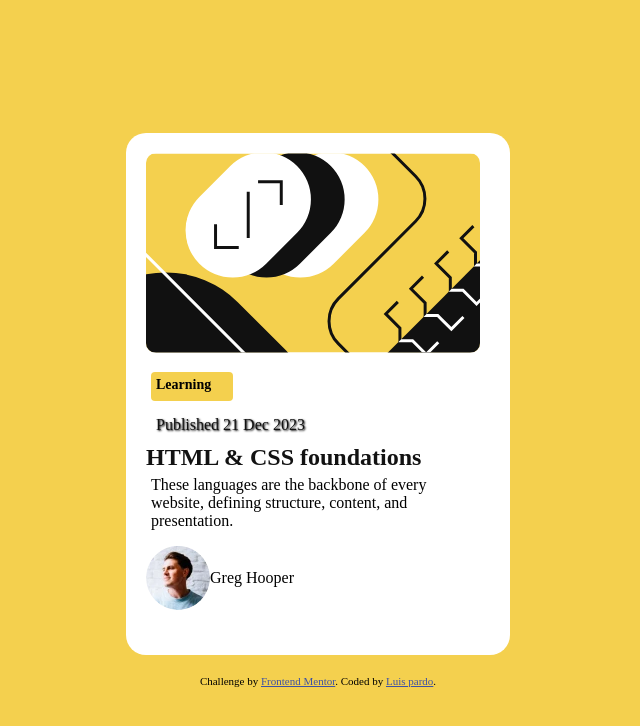
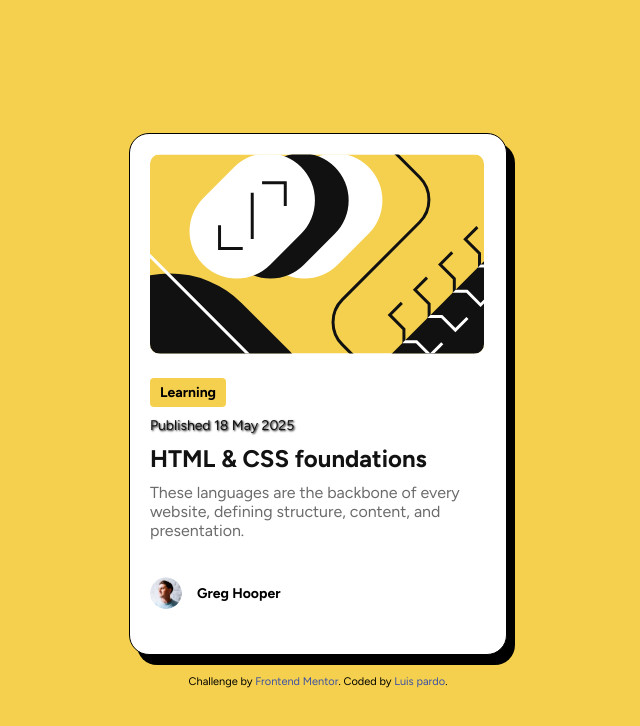
Before and after one commit to luispardo327/reto_frontend-2, a plain HTML site: page index.html in a window 1280 px wide. Shown: the whole page, without its empty margins (322-962 px from the left). Drawn offline with Linux system fonts and the light colour scheme.

Commit message:
aplicando los ultimos estilos en la version desktop

```diff
--- a/index.html
+++ b/index.html
@@ -7,38 +7,40 @@
   <link rel="icon" type="image/png" sizes="32x32" href="./assets/images/favicon-32x32.png">
 
   <link rel="stylesheet" href="./styles/style.css">
-
-  <title>Frontend Mentor | Blog preview card</title>
+  <link rel="preconnect" href="https://fonts.googleapis.com">
+<link rel="preconnect" href="https://fonts.gstatic.com" crossorigin>
+<link href="https://fonts.googleapis.com/css2?family=Figtree:ital,wght@0,300..900;1,300..900&display=swap" rel="stylesheet">
+<title>Frontend Mentor | Blog preview card</title>
 
 
 
 </head>
 <body>
 
-  <div class="container-info">
-    <article>
-      <div class="container">
+  <main>
+    <article class="container" >
     <div class="img-container">
       <img class="principal" src="assets/images/illustration-article.svg" alt="">
     </div>
    <div class="content-text">
-     <h1 class="text-one">Learning</h1>
-    <p class="paragraph-1">Published 21 Dec 2023</p>
-    <h1 class="text-two">HTML & CSS foundations</h1>
+     <p class="text-one">Learning</p>
+    <p class="paragraph-1">Published 18 May 2025</p>
+    <h2 class="text-two">HTML & CSS foundations</h2>
     <p class="paragraph-2">  These languages are the backbone of every website, defining structure, content, and presentation.</p>
    </div>
    <div class="content-profile">
-      <img class="img-profile" src="assets/images/image-avatar.webp" alt="">
+      <img class="img-profile" src="assets/images/image-avatar.webp" alt="imagen de Greg Hooper">
     <p class="author-name" >Greg Hooper</p>
    </div>
-  </div>
     </article>
-  </div>
+    </main>
 
 
-  <div class="attribution">
+<footer>
+    <div class="attribution">
     Challenge by <a href="https://www.frontendmentor.io?ref=challenge" target="_blank">Frontend Mentor</a>.
     Coded by <a href="#">Luis pardo</a>.
   </div>
+</footer>
 </body>
 </html>
--- a/styles/style.css
+++ b/styles/style.css
@@ -9,15 +9,18 @@
 
 
 
-
 *{
   margin: 0;
   padding: 0;
   box-sizing: border-box;
+    font-family: "Figtree", sans-serif;
+  list-style-type:none ;
+  text-decoration: none;
 }
 
 body{
     background-color: var(--Yellow) ;
+    width: 100%;
     min-height: 100vh;
     display: flex;
     flex-direction: column;
@@ -25,20 +28,22 @@ body{
     justify-content: center;
 }
 
-.container-info{
+main{
     background-color:var(--White) ;
-    width:384px ;
-    height: 522px;
+    max-width:384px ;
+    min-height: 522px;
     border-radius: 20px;
     display: flex;
     flex-direction: column;
     margin: 20px;
+    border: 1px solid black;
+    box-shadow: 8px 10px 0px black;
 }
 
 .container{
     padding: 20px;
     display: flex;
-    gap: 10px;
+    gap: 20px;
     align-items: flex-start;
     flex-direction: column;
 
@@ -53,55 +58,74 @@ body{
 
 .content-text{
     max-width: 336px;
-    height: auto;
 }
 
 .text-one{
     background-color: var(--Yellow);
-    width: 82px;
+    width: fit-content;
     height: 29px ;
+    font-weight: bold;
     font-size: 14px;
     border-radius: 4px;
-    padding: 5px;
-    margin: 5px;
+    padding: 10px;
+    display: flex;
+    flex-direction: row;
+    justify-content: center;
+    align-items: center;
 }
 
 .paragraph-1{
+    font-size: 14px;
     display: flex;
     flex-direction: row;
     justify-content: start;
-    padding: 10px;
+    padding: 10px 10px 10px 0;
     color: var(--Gray950) ;
     text-shadow: 1px 1px 2px black;
 }
+.paragraph-1:hover{
+    text-shadow: none;
+}
+
 .text-two{
     color: var(--Gray950);
+    font-size: 24px;
+    font-weight: bold;
+    transition: color 0.3s ease-in-out;
 }
 
-
-.text-two :hover{
+/* ojo aca me dio duro este HOVER   solo por no tener la palbra pegada  (.text-two :hover)  lo tenia asi   */
+.text-two:hover{
     color: var(--Yellow);
     cursor: pointer;
 }
 
+.paragraph-2{
+    font-size: 16px;
+    font-weight: medium;
+    color: var(--Gray500);
+    padding: 10px 10px 10px 0;
 
-
-.paragraph-2{
-    margin: 5px;
     text-align: start;
 }
 
 .content-profile{
     display: flex;
+    flex-direction: row;
     align-items: center;
-    width: auto;
-    height: auto;
 }
 
 .img-profile{
     border-radius: 50%;
+    width: 32px;
+    height: 32px;
+
 }
-
+.author-name{
+    margin: 15px;
+    font-weight: bold ;
+    font-size:14px ;
+}
 .attribution {
     font-size: 11px; text-align: center;
 }
```
